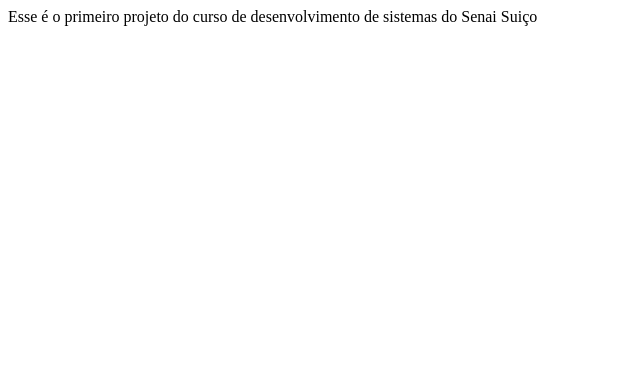
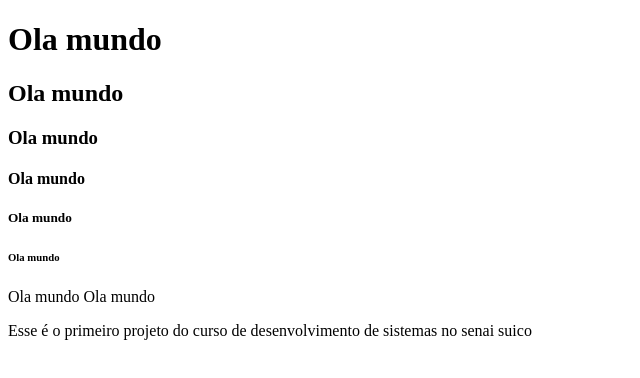
Before and after one commit to nataliahisf/Senai-LIMA-1DN, a plain HTML site: page Aula01/index.html in a window 1280 px wide. Shown: the whole page, without its empty margins (0-640 px from the left). Drawn offline with Linux system fonts and the light colour scheme.

Commit message:
Add files via upload
atualizacao de tags basicas

```diff
--- a/Aula01/index.html
+++ b/Aula01/index.html
@@ -1,3 +1,22 @@
-<title>Ola mundo</title>
-
-<p>Esse é o primeiro projeto do curso de desenvolvimento de sistemas do Senai Suiço</p>
+<!-- atralho "!" -> documento HTML-->
+<!-- ctrl + ; -> comentário -->
+<!DOCTYPE html>
+<html lang="en">
+<head>
+    <meta charset="UTF-8">
+    <meta name="viewport" content="width=device-width, initial-scale=1.0">
+    <title>Document</title>
+</head>
+<body>
+    <title>Primeira pagina</title>
+    <h1>Ola mundo</h1>
+    <h2>Ola mundo</h2>
+    <h3>Ola mundo</h3>
+    <h4>Ola mundo</h4>
+    <h5>Ola mundo</h5>
+    <h6>Ola mundo</h6>
+    <h7>Ola mundo</h7>
+    <h8>Ola mundo</h8>
+    <p>Esse é o primeiro projeto do curso de desenvolvimento de sistemas no senai suico</p>
+</body>
+</html>
```
